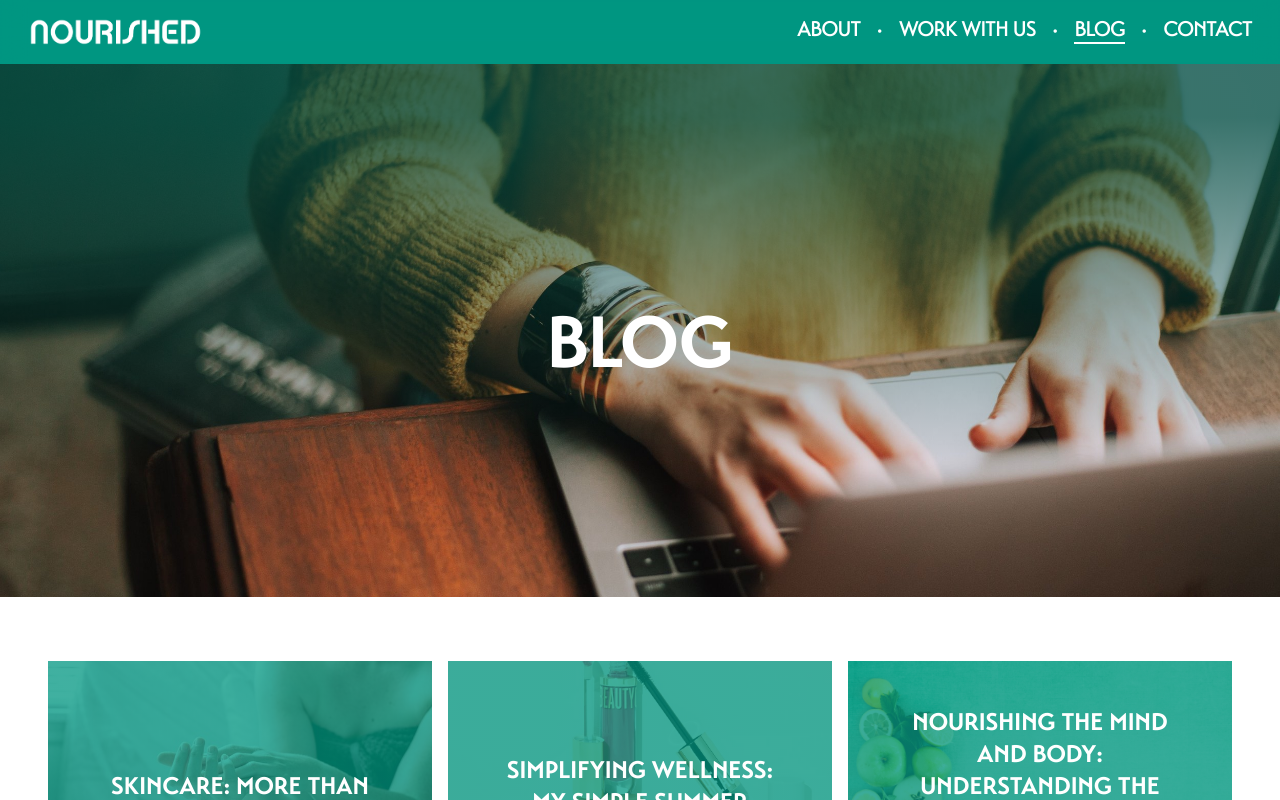
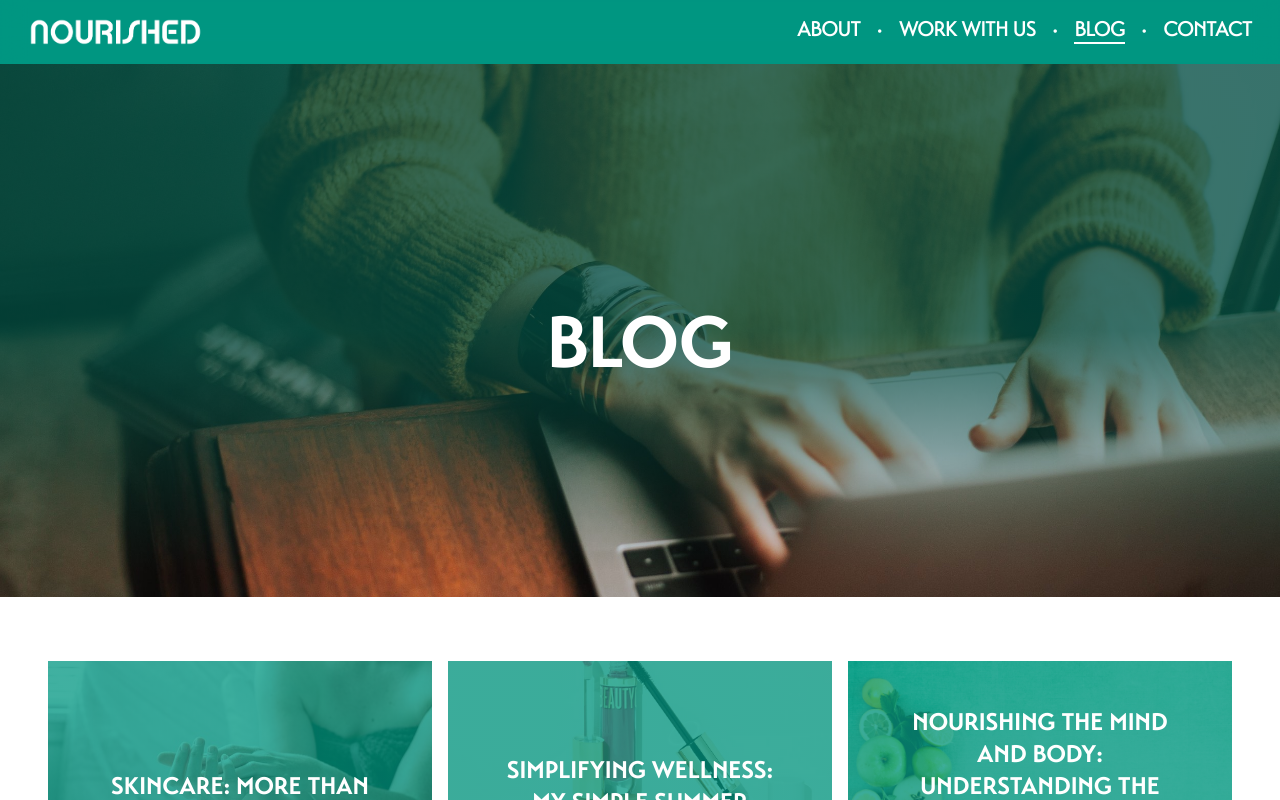
Before and after one commit to jamie-c/nourished, a Next.js app: page /blog in a window 1280 px wide. Shown: the top 800 px of the page. Built offline with nearby package versions, Linux system fonts and the light colour scheme.

Commit message:
update text size for sm screens

```diff
--- a/src/components/FullWidthImageBehindGradient.tsx
+++ b/src/components/FullWidthImageBehindGradient.tsx
@@ -6,7 +6,7 @@ interface InnerProps {
 
 const InnerProps: React.FC<InnerProps> = ({children}) => {
     return (
-        <div className="absolute w-screen h-full flex flex-row items-center content-center text-white text-5xl sm:text-7xl pt-10">
+        <div className="absolute w-screen h-full flex flex-row items-center content-center text-white text-5xl sm:text-6xl md:text-7xl pt-10">
             {children}
         </div>
     )
@@ -30,7 +30,7 @@ const FullWidthImageBehindGradient: React.FC<OuterProps> = ({variant, imageUrl,
         primary: 'from-nblg-500 via-nblg-500 via-10% to-transparent to-75% dark:from-ndag-700 dark:via-ndag-500 dark:via-10% dark:to-transparent',
         secondary: 'from-nbrg-500 via-nbrg-500 via-10% to-transparent to-75% dark:from-nbrg-700 dark:via-nbrg-500 dark:via-10% dark:to-transparent',
         tertiary: 'from-npag-500 via-npag-500 via-10% to-transparent to-75% dark:from-npag-700 dark:via-npag-500 dark:via-10% dark:to-transparent',
-        dark: 'from-ndag-500 via-ndag-500 via-10% to-transparent to-75% dark:from-ndag-700 dark:via-ndag-500 dark:via-10% dark:to-transparent',
+        dark: 'from-ndag-500 via-ndag-500 via-50% to-transparent to-95% dark:from-ndag-700 dark:via-ndag-500 dark:via-50% dark:to-transparent dark:to-95%',
         white: 'white',
         transparent: 'transparent'
     }
```
